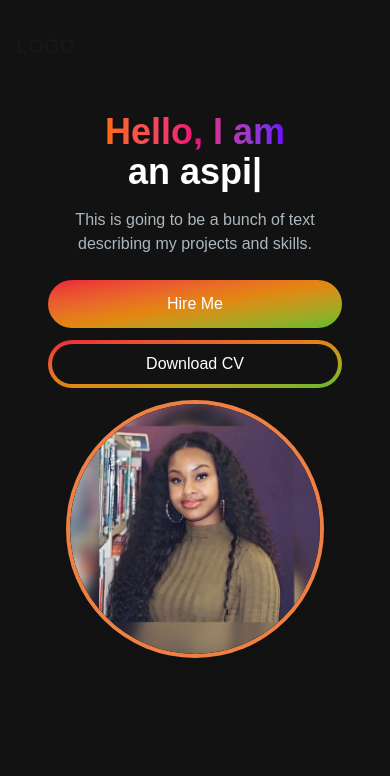
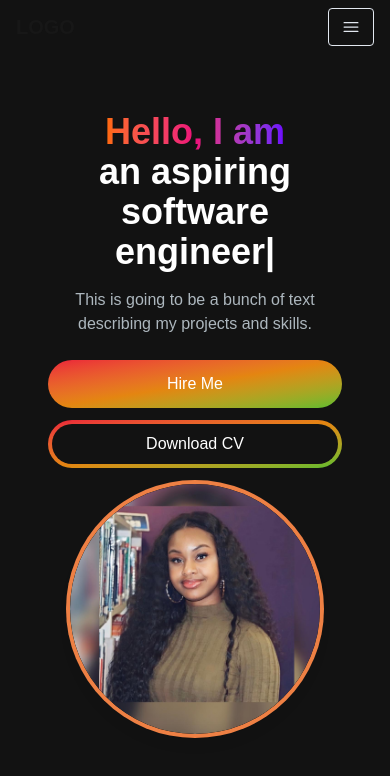
Before and after one commit to poffodile/my-portfolio, a Next.js app: page / in a window 390 px wide. Shown: the top 776 px of the page. Built offline with nearby package versions, Linux system fonts and the light colour scheme.

Commit message:
Enhance d Navbar component with mobile menu functionality and update HeaderSection animation speed

```diff
--- a/src/app/components/HeaderSection.jsx
+++ b/src/app/components/HeaderSection.jsx
@@ -6,7 +6,7 @@ import { TypeAnimation } from "react-type-animation";
 const HeaderSection = () => {
   return (
     <section>
-      <div className="grid  grid-cols-1 sm:grid-cols-12">
+      <div className="grid  grid-cols-1 sm:grid-cols-12 ">
         <div className=" col-span-7 place-self-center text-center sm:text-left">
           <h1 className="text-white mb-4 text-4xl sm:text-5xl lg:text-6xl font-extrabold">
             <span className="text-transparent bg-clip-text bg-gradient-to-r from-[#FF6A00] via-[#EE0979] to-[#6D00FF]">
@@ -26,7 +26,7 @@ const HeaderSection = () => {
                   1000,
                 ]}
                 wrapper="span"
-                speed={50}
+                speed={30}
                 // style={{ fontSize: "2em sm:text-xl", display: "inline-block" }}
                 repeat={Infinity}
               />
--- a/src/app/components/Navbar.jsx
+++ b/src/app/components/Navbar.jsx
@@ -1,6 +1,8 @@
+"use client";
 import Link from "next/link";
-import React from "react";
+import React, { useState } from "react";
 import NavLink from "./NavLink";
+import { Bars3Icon, XMarkIcon } from "@heroicons/react/24/solid";
 
 const navLinks = [
   {
@@ -20,14 +22,31 @@ const navLinks = [
 ];
 
 const Navbar = () => {
+  const [navbarOpen, setNavbarOpen] = useState(false);
+
   return (
     <nav className="fixed top-0 left-0 right-0  z-10 bg-[#121212] bg-opacity-90 ">
-      <div className="flex flex-wrap items-center justify-between mx-auto px-4 py-8">
+      <div className="flex flex-wrap items-center justify-between mx-auto px-4 py-2 ">
         <Link
           href="/"
           className="text-xl md:text-white text-5xl hover:text-gray-300 font-semibold">
           LOGO
         </Link>
+        <div className="mobile-menu block md:hidden">
+          {!navbarOpen ? (
+            <button
+              onClick={() => setNavbarOpen(true)}
+              className=" flex items-center px-3 py-2 border rounded border-slate-200 text-slate-200 hover:text-white hover:border-white">
+              <Bars3Icon className="h-5 w-5" />
+            </button>
+          ) : (
+            <button
+              onClick={() => setNavbarOpen(false)}
+              className=" flex items-center px-3 py-2 border rounded border-slate-200 text-slate-200 hover:text-white hover:border-white">
+              <XMarkIcon className="h-5 w-5" />
+            </button>
+          )}
+        </div>
         <div className="menu hidden md:block md:w-auto" id="navbar">
           <ul className="flex p-4 md:p-0 md:flex-row md:space-x-8 mt-0;">
             {navLinks.map((link, index) => (
```
